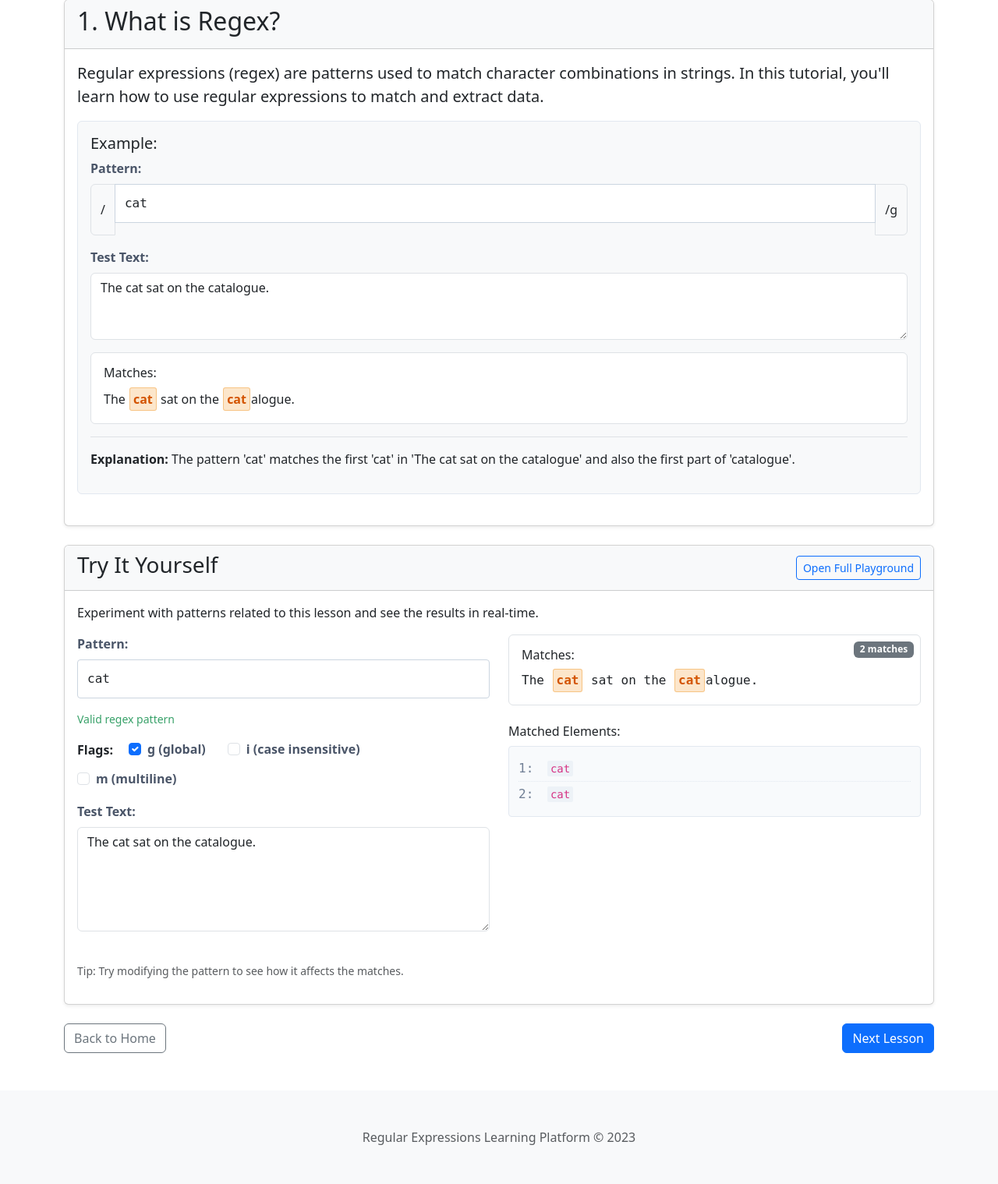
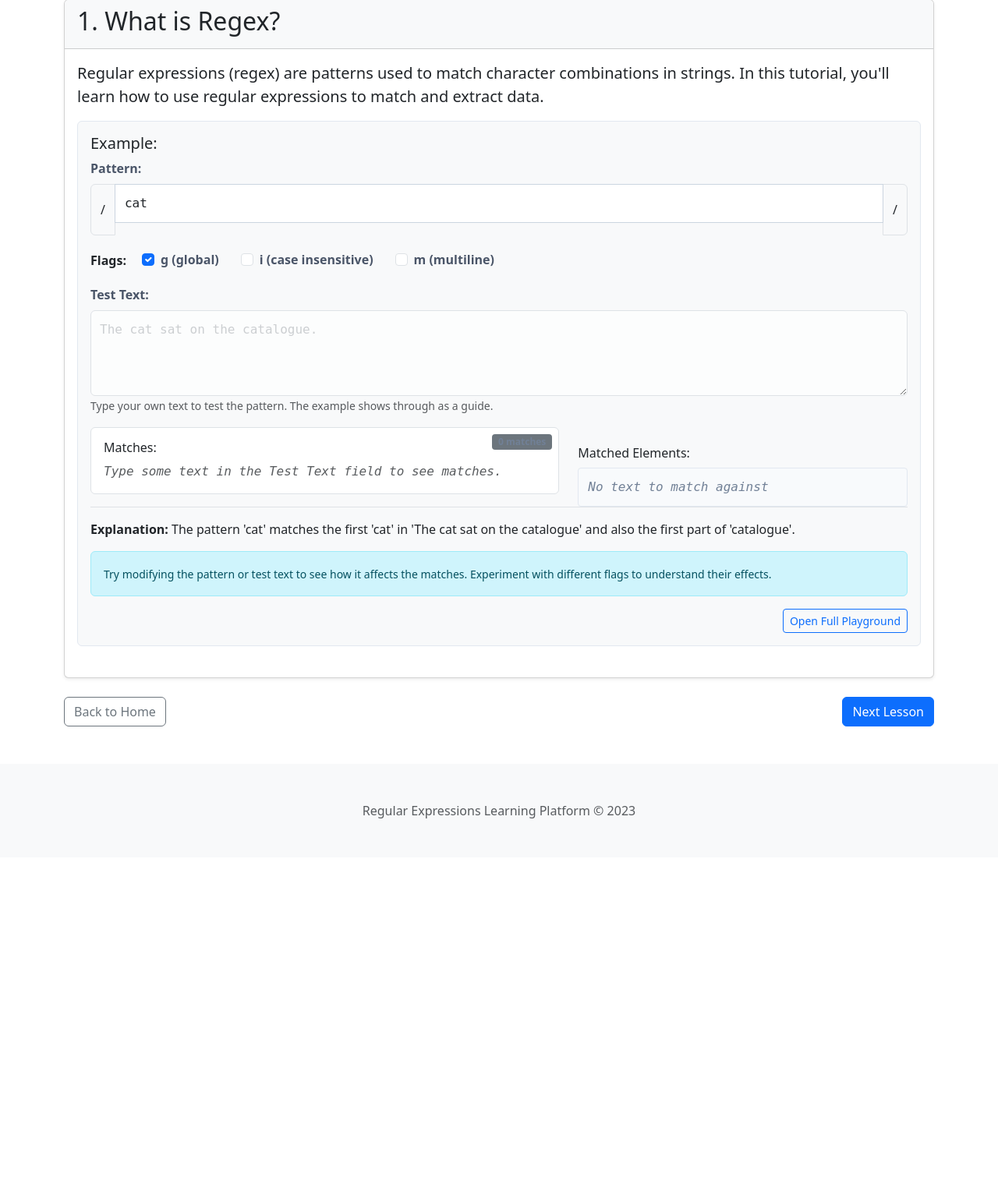
Before and after one commit to Andrew-Chang1128/UI-design-Final, a Flask app: page /learn/1 in a window 1280 px wide. Shown: the part 241-1760 px from the top of the page at 78% size. After the commit the page ends 1291 px from the top, so only its background shows below. Run offline with Flask 2, Linux system fonts and the light colour scheme.

Commit message:
Incorporating the RegEx playground in the “lesson”

```diff
--- a/static/css/styles.css
+++ b/static/css/styles.css
@@ -308,6 +308,7 @@ code {
 .result-container {
     background-color: white;
     min-height: 80px;
+    position: relative;
 }
 
 /* Quiz and results pages styles */
@@ -342,7 +343,7 @@ code {
 }
 
 /* Additional styles for highlights in learning examples */
-#result-display .highlight, #practice-highlighted-text .highlight {
+#result-display .highlight {
     background-color: rgba(246, 173, 85, 0.3);
     border: 1px solid rgba(246, 173, 85, 0.6);
     padding: 2px 4px;
@@ -351,37 +352,32 @@ code {
     color: #d35400;
 }
 
-/* Lesson page interactive playground styles */
-.try-it-yourself-section {
-    margin-top: 2rem;
-    margin-bottom: 2rem;
-}
-
-#practice-regex-validation {
+/* Interactive example styles in lesson page */
+#regex-validation {
     font-size: 0.875rem;
     margin: 0.5rem 0;
     min-height: 1.25rem;
 }
 
-#practice-regex-validation.success {
+#regex-validation.success {
     color: #38a169;
 }
 
-#practice-regex-validation.error {
+#regex-validation.error {
     color: #e53e3e;
 }
 
-#practice-highlighted-text {
+#result-display {
     font-family: monospace;
     white-space: pre-wrap;
     word-break: break-word;
 }
 
-#practice-matches-count {
+#matches-count {
     font-size: 0.75rem;
 }
 
-#practice-matched-elements {
+.matched-elements-list {
     font-family: monospace;
     background-color: #f8fafc;
     border: 1px solid #e2e8f0;
@@ -389,6 +385,21 @@ code {
     padding: 0.75rem;
     max-height: 200px;
     overflow-y: auto;
+}
+
+.matched-element {
+    padding: 0.25rem 0;
+    border-bottom: 1px dotted #e2e8f0;
+}
+
+.match-num {
+    color: #718096;
+    padding-right: 0.5rem;
+}
+
+.no-matches {
+    color: #718096;
+    font-style: italic;
 }
 
 /* Responsive adjustments */
@@ -411,3 +422,36 @@ code {
         width: 100%;
     }
 }
+
+/* Persistent placeholder styles */
+.input-container {
+    position: relative;
+    overflow: hidden;
+}
+
+.persistent-placeholder {
+    position: absolute;
+    top: 0;
+    left: 0;
+    width: 100%;
+    height: 100%;
+    padding: 0.75rem;
+    pointer-events: none;
+    font-family: monospace;
+    color: #6c757d;
+    overflow: hidden;
+    white-space: pre-wrap;
+    word-break: break-word;
+    z-index: 1;
+    line-height: 1.6;
+    font-size: 1rem;
+}
+
+/* Semi-transparent text input to allow placeholder to show through */
+.transparent-input {
+    background-color: rgba(255, 255, 255, 0.65) !important;
+    position: relative;
+    z-index: 2;
+    color: #212529;
+    font-family: monospace;
+}
--- a/templates/learn.html
+++ b/templates/learn.html
@@ -38,83 +38,64 @@
                         <label class="form-label">Pattern:</label>
                         <div class="input-group">
                             <span class="input-group-text">/</span>
-                            <input type="text" class="form-control" id="pattern-input" value="{{ lesson.example_pattern }}" readonly>
-                            <span class="input-group-text">/{% if lesson.id == 4 %}gm{% else %}g{% endif %}</span>
+                            <input type="text" class="form-control" id="pattern-input" value="{{ lesson.example_pattern }}">
+                            <span class="input-group-text">/</span>
                         </div>
-                    </div>
-
-                    <div class="mb-3">
-                        <label class="form-label">Test Text:</label>
-                        <textarea class="form-control" id="test-text" rows="3" readonly>{{ lesson.example_text }}</textarea>
-                    </div>
-
-                    <div class="result-container p-3 border rounded mb-3">
-                        <h6>Matches:</h6>
-                        <div id="result-display"></div>
-                    </div>
-
-                    <div class="explanation border-top pt-3">
-                        <p><strong>Explanation:</strong> {{ lesson.explanation }}</p>
-                    </div>
-                </div>
-            </div>
-        </div>
-
-        <!-- Interactive Playground Section -->
-        <div class="card shadow-sm mb-4">
-            <div class="card-header bg-light d-flex justify-content-between align-items-center">
-                <h3>Try It Yourself</h3>
-                <a href="{{ url_for('playground') }}" class="btn btn-outline-primary btn-sm">Open Full Playground</a>
-            </div>
-            <div class="card-body">
-                <p class="mb-3">Experiment with patterns related to this lesson and see the results in real-time.</p>
-
-                <div class="row">
-                    <div class="col-md-6">
-                        <div class="input-container mb-3">
-                            <label for="practice-regex-input" class="form-label">Pattern:</label>
-                            <input type="text" id="practice-regex-input" class="form-control" value="{{ lesson.example_pattern }}">
-                            <div id="practice-regex-validation" class="validation-message mt-2"></div>
                     </div>
 
                     <div class="flags-container mb-3">
                         <span class="me-2">Flags:</span>
                         <div class="form-check form-check-inline">
-                                <input class="form-check-input" type="checkbox" id="practice-flag-g" checked>
-                                <label class="form-check-label" for="practice-flag-g">g (global)</label>
+                            <input class="form-check-input" type="checkbox" id="flag-g" checked>
+                            <label class="form-check-label" for="flag-g">g (global)</label>
                         </div>
                         <div class="form-check form-check-inline">
-                                <input class="form-check-input" type="checkbox" id="practice-flag-i">
-                                <label class="form-check-label" for="practice-flag-i">i (case insensitive)</label>
+                            <input class="form-check-input" type="checkbox" id="flag-i">
+                            <label class="form-check-label" for="flag-i">i (case insensitive)</label>
                         </div>
                         <div class="form-check form-check-inline">
-                                <input class="form-check-input" type="checkbox" id="practice-flag-m" {% if lesson.id == 4 %}checked{% endif %}>
-                                <label class="form-check-label" for="practice-flag-m">m (multiline)</label>
+                            <input class="form-check-input" type="checkbox" id="flag-m" {% if lesson.id == 4 %}checked{% endif %}>
+                            <label class="form-check-label" for="flag-m">m (multiline)</label>
+                        </div>
+                        <div id="regex-validation" class="validation-message mt-1"></div>
+                    </div>
+
+                    <div class="mb-3">
+                        <label class="form-label">Test Text:</label>
+                        <div class="input-container">
+                            <div class="persistent-placeholder">{{ lesson.example_text }}</div>
+                            <textarea class="form-control transparent-input" id="test-text" rows="4"></textarea>
+                        </div>
+                        <small class="text-muted">Type your own text to test the pattern. The example shows through as a guide.</small>
+                    </div>
+
+                    <div class="row">
+                        <div class="col-md-7">
+                            <div class="result-container p-3 border rounded mb-3 position-relative">
+                                <h6>Matches:</h6>
+                                <div id="result-display"></div>
+                                <div id="matches-count" class="badge bg-secondary position-absolute top-0 end-0 m-2">0 matches</div>
                             </div>
                         </div>
 
-                        <div class="mb-3">
-                            <label for="practice-test-input" class="form-label">Test Text:</label>
-                            <textarea id="practice-test-input" class="form-control" rows="5">{{ lesson.example_text }}</textarea>
-                        </div>
-                    </div>
-
-                    <div class="col-md-6">
-                        <div class="result-container p-3 border rounded mb-3 position-relative">
-                            <h6>Matches:</h6>
-                            <div id="practice-highlighted-text"></div>
-                            <div id="practice-matches-count" class="badge bg-secondary position-absolute top-0 end-0 m-2">0 matches</div>
-                        </div>
-
+                        <div class="col-md-5">
                             <div class="matches-section">
                                 <h6>Matched Elements:</h6>
-                            <div id="practice-matched-elements" class="matched-elements-list"></div>
+                                <div id="matched-elements" class="matched-elements-list"></div>
                             </div>
                         </div>
                     </div>
 
-                <div class="mt-4">
-                    <p class="text-muted small">Tip: Try modifying the pattern to see how it affects the matches.</p>
+                    <div class="explanation border-top pt-3">
+                        <p><strong>Explanation:</strong> {{ lesson.explanation }}</p>
+                        <div class="alert alert-info mt-2">
+                            <small><i class="fas fa-info-circle"></i> Try modifying the pattern or test text to see how it affects the matches. Experiment with different flags to understand their effects.</small>
+                        </div>
+                    </div>
+
+                    <div class="text-end">
+                        <a href="{{ url_for('playground') }}" class="btn btn-outline-primary btn-sm">Open Full Playground</a>
+                    </div>
                 </div>
             </div>
         </div>
@@ -170,84 +151,62 @@
         }
 
         document.addEventListener('DOMContentLoaded', function() {
-            // 1. Example visualization (read-only example)
-            const pattern = document.getElementById('pattern-input').value;
-            const testText = document.getElementById('test-text').value;
+            // Get DOM elements
+            const patternInput = document.getElementById('pattern-input');
+            const testText = document.getElementById('test-text');
             const resultDisplay = document.getElementById('result-display');
+            const matchesCount = document.getElementById('matches-count');
+            const validationMessage = document.getElementById('regex-validation');
+            const matchedElements = document.getElementById('matched-elements');
 
-            try {
-                // Create regex object
-                let flags = 'g';
+            // Flag checkboxes
+            const flagG = document.getElementById('flag-g');
+            const flagI = document.getElementById('flag-i');
+            const flagM = document.getElementById('flag-m');
 
-                // Add multiline flag for the anchors lesson to properly match line beginnings and endings
+            // Initialize multiline flag for Lesson 4 (Anchors)
             if ("{{ lesson.id }}" == "4") {
-                    flags += 'm';
+                flagM.checked = true;
             }
 
-                const regex = new RegExp(pattern, flags);
+            // Handle the persistent placeholder visibility
+            testText.addEventListener('input', function() {
+                // If user entered substantial text (more than just a few characters),
+                // make the background more opaque to hide placeholder
+                if (this.value.length > 10) {
+                    this.style.backgroundColor = 'rgba(255, 255, 255, 0.9)';
+                } else {
+                    this.style.backgroundColor = 'rgba(255, 255, 255, 0.65)';
+                }
+            });
 
-                // Find matches
-                let match;
-                let highlightedText = testText;
-                let matches = [];
+            // Function to process regex and update the display
+            async function processRegex() {
+                const pattern = patternInput.value;
+                const text = testText.value;
 
-                while ((match = regex.exec(testText)) !== null) {
-                    matches.push({
-                        text: match[0],
-                        index: match.index,
-                        length: match[0].length
-                    });
+                if (!pattern) {
+                    resultDisplay.innerHTML = text ? escapeHTML(text) : '';
+                    matchesCount.textContent = '0 matches';
+                    validationMessage.textContent = '';
+                    validationMessage.className = 'validation-message';
+                    matchedElements.innerHTML = '';
+                    return;
                 }
 
-                // Sort matches by index (from end to start to avoid position shifts)
-                matches.sort((a, b) => b.index - a.index);
-
-                // Apply highlighting
-                matches.forEach(match => {
-                    const before = highlightedText.substring(0, match.index);
-                    const highlighted = `<span class="highlight">${highlightedText.substring(match.index, match.index + match.length)}</span>`;
-                    const after = highlightedText.substring(match.index + match.length);
-                    highlightedText = before + highlighted + after;
-                });
-
-                resultDisplay.innerHTML = highlightedText || '<em>No matches found</em>';
-
-            } catch (e) {
-                resultDisplay.innerHTML = `<p class="text-danger">Error: ${e.message}</p>`;
-            }
-
-            // 2. Interactive playground functionality
-            const practiceRegexInput = document.getElementById('practice-regex-input');
-            const practiceTestInput = document.getElementById('practice-test-input');
-            const practiceHighlightedText = document.getElementById('practice-highlighted-text');
-            const practiceMatchesCount = document.getElementById('practice-matches-count');
-            const practiceValidationMessage = document.getElementById('practice-regex-validation');
-            const practiceMatchedElements = document.getElementById('practice-matched-elements');
-
-            // Flag checkboxes
-            const practiceFlagG = document.getElementById('practice-flag-g');
-            const practiceFlagI = document.getElementById('practice-flag-i');
-            const practiceFlagM = document.getElementById('practice-flag-m');
-
-            // Function to process regex in the practice area
-            async function processPracticeRegex() {
-                const pattern = practiceRegexInput.value;
-                const testText = practiceTestInput.value;
-
-                if (!pattern) {
-                    practiceHighlightedText.innerHTML = testText ? escapeHTML(testText) : '';
-                    practiceMatchesCount.textContent = '0 matches';
-                    practiceValidationMessage.textContent = '';
-                    practiceValidationMessage.className = 'validation-message';
-                    practiceMatchedElements.innerHTML = '';
+                // Handle empty test text
+                if (!text) {
+                    resultDisplay.innerHTML = '<div class="text-muted fst-italic">Type some text in the Test Text field to see matches.</div>';
+                    matchesCount.textContent = '0 matches';
+                    matchedElements.innerHTML = '<div class="no-matches">No text to match against</div>';
                     return;
                 }
 
                 // Build flags string
                 let flags = '';
-                if (practiceFlagG.checked) flags += 'g';
-                if (practiceFlagI.checked) flags += 'i';
-                if (practiceFlagM.checked) flags += 'm';
+                if (flagG.checked) flags += 'g';
+                if (flagI.checked) flags += 'i';
+                if (flagM.checked) flags += 'm';
 
                 try {
                     const response = await fetch('/api/regex', {
@@ -257,7 +216,7 @@
                         },
                         body: JSON.stringify({
                             pattern: pattern,
-                            text: testText || '', // Handle empty test text
+                            text: text || '', // Handle empty test text
                             flags: flags
                         }),
                     });
@@ -269,50 +228,55 @@
                     const data = await response.json();
 
                     if (data.valid) {
-                        practiceHighlightedText.innerHTML = data.highlighted_html;
-                        practiceMatchesCount.textContent = `${data.count} ${data.count === 1 ? 'match' : 'matches'}`;
-                        practiceValidationMessage.textContent = 'Valid regex pattern';
-                        practiceValidationMessage.className = 'validation-message success';
+                        resultDisplay.innerHTML = data.highlighted_html;
+                        matchesCount.textContent = `${data.count} ${data.count === 1 ? 'match' : 'matches'}`;
+                        validationMessage.textContent = 'Valid regex pattern';
+                        validationMessage.className = 'validation-message success';
 
                         // Display matched elements
-                        practiceMatchedElements.innerHTML = '';
+                        matchedElements.innerHTML = '';
                         if (data.match_details && data.match_details.length > 0) {
                             data.match_details.forEach((match, index) => {
                                 const matchElement = document.createElement('div');
                                 matchElement.className = 'matched-element';
                                 matchElement.innerHTML = `<span class="match-num">${index + 1}:</span> <code>${match}</code>`;
-                                practiceMatchedElements.appendChild(matchElement);
+                                matchedElements.appendChild(matchElement);
                             });
                         } else {
-                            practiceMatchedElements.innerHTML = '<div class="no-matches">No matches found</div>';
+                            matchedElements.innerHTML = '<div class="no-matches">No matches found</div>';
                         }
                     } else {
-                        practiceHighlightedText.innerHTML = data.highlighted_html;
-                        practiceMatchesCount.textContent = '0 matches';
-                        practiceValidationMessage.textContent = `Invalid regex: ${data.error}`;
-                        practiceValidationMessage.className = 'validation-message error';
-                        practiceMatchedElements.innerHTML = '';
+                        resultDisplay.innerHTML = data.highlighted_html;
+                        matchesCount.textContent = '0 matches';
+                        validationMessage.textContent = `Invalid regex: ${data.error}`;
+                        validationMessage.className = 'validation-message error';
+                        matchedElements.innerHTML = '';
                     }
                 } catch (error) {
                     console.error('Error:', error);
-                    practiceValidationMessage.textContent = `Error: ${error.message}`;
-                    practiceValidationMessage.className = 'validation-message error';
-                    practiceMatchedElements.innerHTML = '';
+                    validationMessage.textContent = `Error: ${error.message}`;
+                    validationMessage.className = 'validation-message error';
+                    matchedElements.innerHTML = '';
                 }
             }
 
-            // Debounced version to prevent too many API calls
-            const debouncedProcessPracticeRegex = debounce(processPracticeRegex, 300);
+            // Create a debounced version of the process function
+            const debouncedProcessRegex = debounce(processRegex, 300);
 
-            // Add event listeners for the practice area
-            practiceRegexInput.addEventListener('input', debouncedProcessPracticeRegex);
-            practiceTestInput.addEventListener('input', debouncedProcessPracticeRegex);
-            practiceFlagG.addEventListener('change', debouncedProcessPracticeRegex);
-            practiceFlagI.addEventListener('change', debouncedProcessPracticeRegex);
-            practiceFlagM.addEventListener('change', debouncedProcessPracticeRegex);
+            // Add event listeners
+            patternInput.addEventListener('input', debouncedProcessRegex);
+            testText.addEventListener('input', debouncedProcessRegex);
+            flagG.addEventListener('change', debouncedProcessRegex);
+            flagI.addEventListener('change', debouncedProcessRegex);
+            flagM.addEventListener('change', debouncedProcessRegex);
 
-            // Initial call for the practice area
-            processPracticeRegex();
+            // Show initial guidance message
+            resultDisplay.innerHTML = '<div class="text-muted fst-italic">Type in the Test Text field to see how the pattern matches.</div>';
+            matchesCount.textContent = '0 matches';
+            matchedElements.innerHTML = '<div class="alert alert-info">Start typing in the Test Text area. The example text remains visible as a guide. You can type over it or create your own text.</div>';
+
+            // Initial processing
+            processRegex();
         });
     </script>
 </body>
```
Lines whose indentation alone changed are shown as unchanged.
